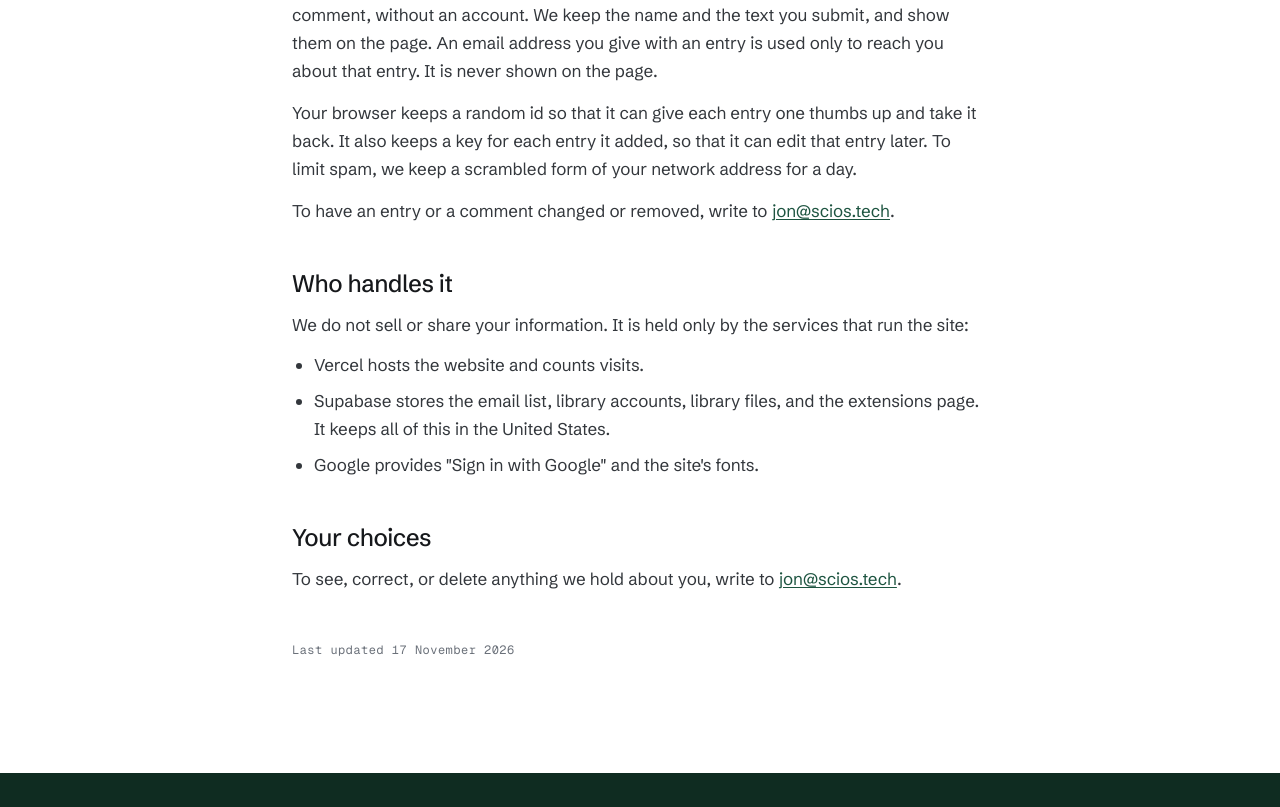
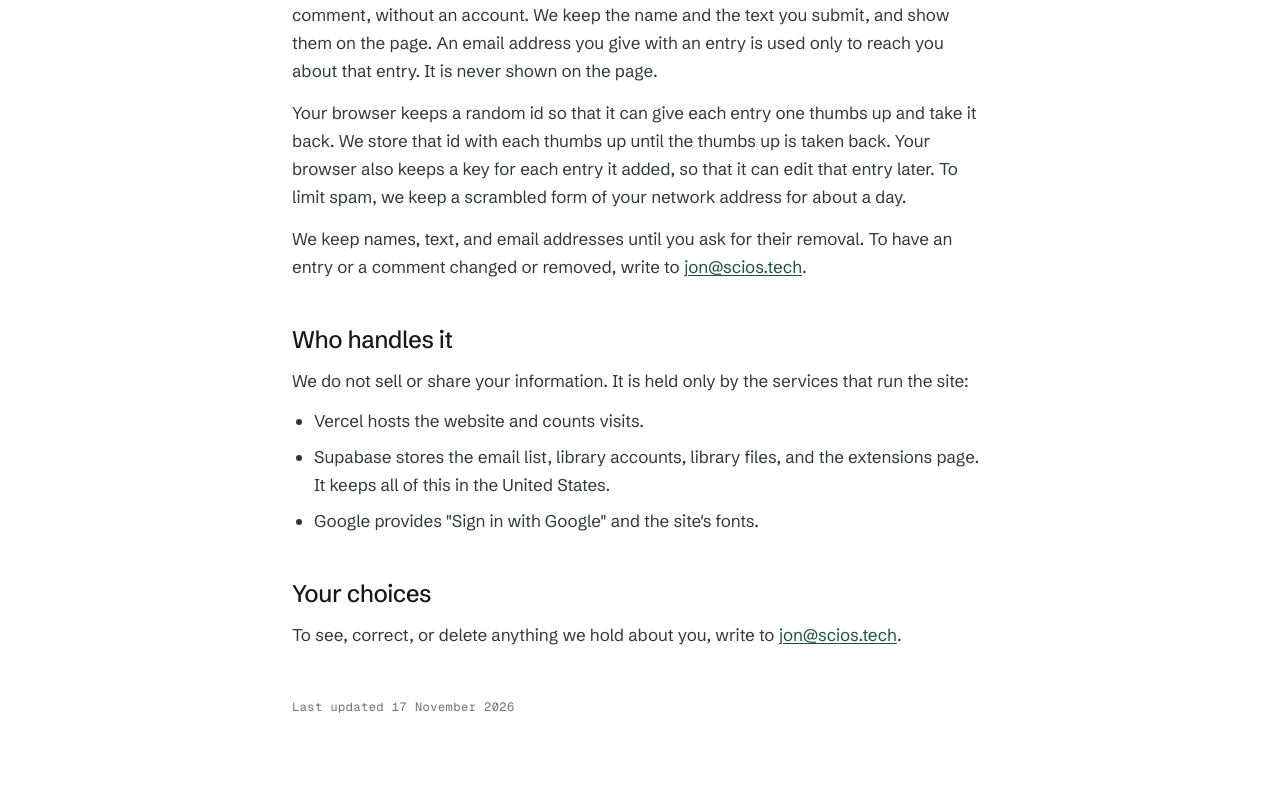
Before and after one commit to MIRA-science/landing-page, a plain HTML site: page privacy/index.html in a window 1280 px wide. Shown: the part 1224-2031 px from the top of the page. Drawn offline with nearby package versions, Linux system fonts and the light colour scheme; a script that the page names is missing.

Commit message:
Say how long the extensions page keeps what it stores
The privacy section now says the scrambled address is kept for about a
day, that the random id is stored with each thumbs up until it is taken
back, and that names, text, and email addresses stay until removal is
asked for.

Co-Authored-By: Claude Opus 5.5 <noreply@anthropic.com>

```diff
--- a/privacy/index.html
+++ b/privacy/index.html
@@ -198,8 +198,8 @@
 
     <h2 id="extensions">The extensions page</h2>
     <p>Anyone can add an extension or a use case to the <a href="/extensions/">extensions page</a>, give a thumbs up, or comment, without an account. We keep the name and the text you submit, and show them on the page. An email address you give with an entry is used only to reach you about that entry. It is never shown on the page.</p>
-    <p>Your browser keeps a random id so that it can give each entry one thumbs up and take it back. It also keeps a key for each entry it added, so that it can edit that entry later. To limit spam, we keep a scrambled form of your network address for a day.</p>
-    <p>To have an entry or a comment changed or removed, write to <a href="mailto:jon@scios.tech">jon@scios.tech</a>.</p>
+    <p>Your browser keeps a random id so that it can give each entry one thumbs up and take it back. We store that id with each thumbs up until the thumbs up is taken back. Your browser also keeps a key for each entry it added, so that it can edit that entry later. To limit spam, we keep a scrambled form of your network address for about a day.</p>
+    <p>We keep names, text, and email addresses until you ask for their removal. To have an entry or a comment changed or removed, write to <a href="mailto:jon@scios.tech">jon@scios.tech</a>.</p>
 
     <h2>Who handles it</h2>
     <p>We do not sell or share your information. It is held only by the services that run the site:</p>
```
